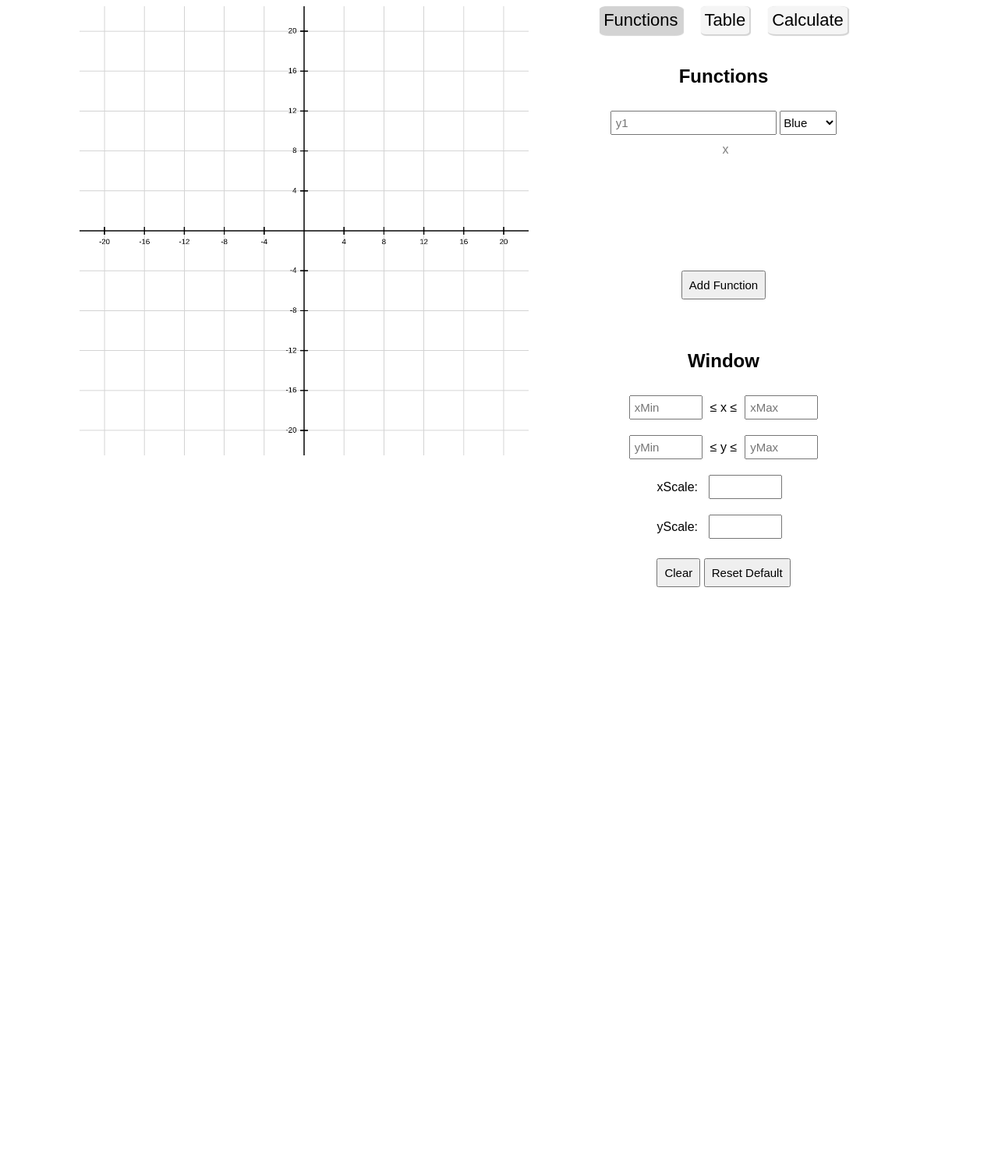
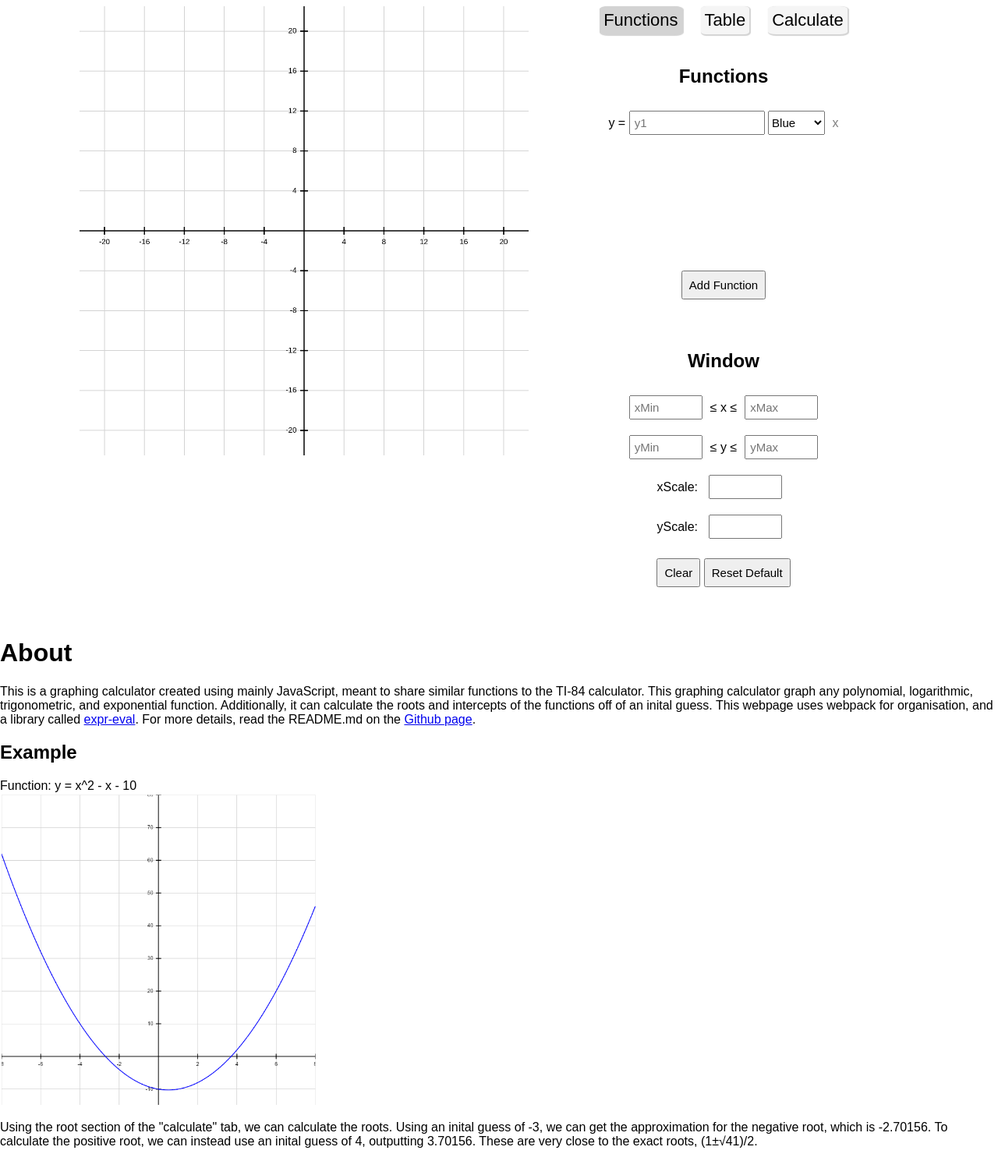
Before and after one commit to AaronHe7/graphing-calculator, a plain HTML site: page index.html in a window 1280 px wide. Shown: the part 82-1571 px from the top of the page at 78% size. Before the commit the page ends 880 px from the top, so only its background shows below. Drawn offline with Linux system fonts and the light colour scheme.

Commit message:
Add "About" tab

```diff
--- a/index.html
+++ b/index.html
@@ -14,7 +14,7 @@
         <div class="subtitle">Created by Aaron He</div>
       </div>
       <div class="tab">Home</div>
-      <div class="tab"><a href="https://github.com/AaronHe7/graphing-calculator/">Github</a></div>
+      <div class="tab"><a href="https://github.com/AaronHe7/graphing-calculator/" target="_blank">Github</a></div>
       <div class="tab">About</div>
     </header>
     <div class="calculator">
@@ -30,7 +30,7 @@
             <h2>Functions</h2>
             <div class="functions">
               <div id="function-template">
-                <input type="text">
+                y = <input type="text">
                 <select>
                   <option value="blue">Blue</option>
                   <option value="red">Red</option>
@@ -80,6 +80,14 @@
         </div>
       </div>
     </div>
+    <div class="about-page"></div>
+      <h1>About</h1>
+      <p>This is a graphing calculator created using mainly JavaScript, meant to share similar functions to the TI-84 calculator. This graphing calculator graph any polynomial, logarithmic, trigonometric, and exponential function. Additionally, it can calculate the roots and intercepts of the functions off of an inital guess. This webpage uses webpack for organisation, and a library called <a href="https://www.npmjs.com/package/expr-eval">expr-eval</a>. For more details, read the README.md on the <a href="https://github.com/AaronHe7/graphing-calculator/" target="blank">Github page</a>.</p>
+      <h2>Example</h2>
+      <div>Function: y = x^2 - x - 10</div>
+      <img alt="x^2-x-10" src="img/f1.png" height="400">
+      <p> Using the root section of the "calculate" tab, we can calculate the roots. Using an inital guess of -3, we can get the approximation for the negative root, which is -2.70156. To calculate the positive root, we can instead use an inital guess of 4, outputting 3.70156. These are very close to the exact roots, (1±√41)/2.
+    </div>
     <script src="main.js"></script>
   </body>
 </html>
--- a/main.js
+++ b/main.js
@@ -2260,6 +2260,7 @@ function addCanvasListeners() {
 
   // Zooming in and out
   _rendering_js__WEBPACK_IMPORTED_MODULE_0__["canvas"].addEventListener('wheel', function(e) {
+    e.preventDefault();
     let currentPos = mousePos(e);
     let gridPos = toUnitCoord(currentPos.x, currentPos.y);
 
@@ -2283,7 +2284,6 @@ function addCanvasListeners() {
       _rendering_js__WEBPACK_IMPORTED_MODULE_0__["view"].yMax -= distFromTop * factor;
     }
     Object(_rendering_js__WEBPACK_IMPORTED_MODULE_0__["render"])();
-    e.preventDefault();
   });
 
   // Trace functionality; show the point on a graph closest to the cursor
@@ -2412,6 +2412,7 @@ String.prototype.add = function(index, string) {
 }
 
 function parseFunction(expression) {
+  expression = expression.split(' ').join('');
   expression = logify(expression);
   expression = addMultiplySymbols(expression);
   return parser.parse(expression);
@@ -2868,6 +2869,9 @@ function renderTable() {
     for (let key in _rendering_js__WEBPACK_IMPORTED_MODULE_0__["view"].functions) {
       let yColumn = document.createElement('td');
       let expr = Object(_functionParsing_js__WEBPACK_IMPORTED_MODULE_1__["parseFunction"])(_rendering_js__WEBPACK_IMPORTED_MODULE_0__["view"].functions[key].expression);
+      if (!expr) {
+        continue
+      }
       yColumn.textContent = Object(_math_js__WEBPACK_IMPORTED_MODULE_2__["roundValue"])(expr.evaluate({x}));
 
       tableRow.appendChild(yColumn);
--- a/style.css
+++ b/style.css
@@ -82,7 +82,7 @@ button {
   flex-direction: column;
   height: 200px;
   overflow-y: auto;
-  width: 300px;
+  width: 400px;
   align-items: center;
 }
 
@@ -103,6 +103,7 @@ button {
   padding: 5px;
   margin: 10px 0;
   font-size: 15px;
+  width: 160px;
 }
 
 .function-tab select {
```
Also changed, not shown: img/f1.png (added), 1 other file.
